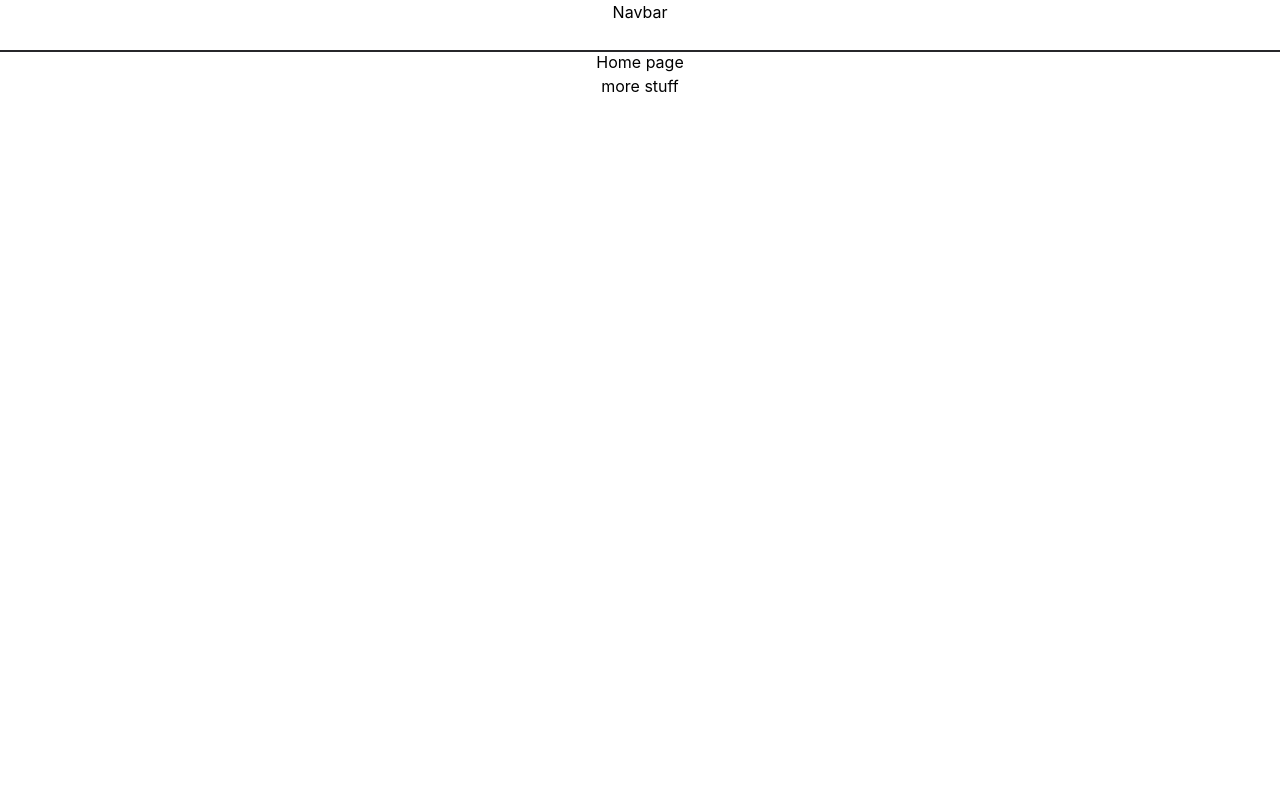
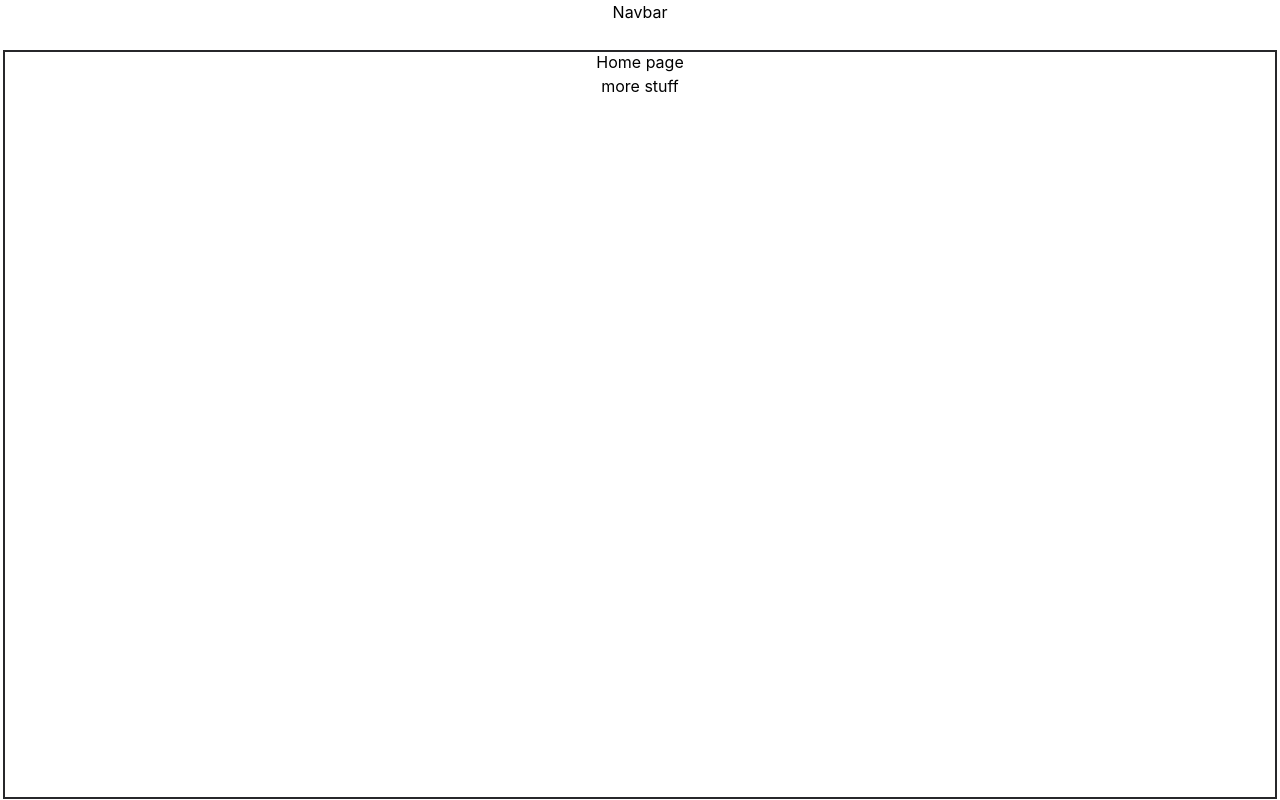
Before and after one commit to michaeljoepeterson/updated-portfolio, a React (Create React App) app: page / in a window 1280 px wide. Shown: the top 800 px of the page. Built offline with nearby package versions, Linux system fonts and the light colour scheme.

Commit message:
setup canvas size for resposive canvas

```diff
--- a/src/game/game-components/game-container.tsx
+++ b/src/game/game-components/game-container.tsx
@@ -3,26 +3,43 @@ import { GameEngine } from "../game-engine/game-engine";
 
 export const GameContainer = ({
     gameId,
-    width = 1900,
-    height = 875,
     topOffset = 10
 }: {
     gameId: string;
-    height?: number;
-    width?: number;
     topOffset?: number;
 }) => {
+    const widthOffset = 10;
+    const heightOffset = 55;
     const [game, setGame] = useState<GameEngine>();
+    const [width, setWidth] = useState<number>(window.innerWidth - widthOffset);
+    const [height, setHeight] = useState<number>(window.innerHeight - heightOffset);
 
     const createGame = () => {
         setGame(new GameEngine(gameId));
         //figure out 100% screen size canvas
     }
 
+    const updateCanvasSize = (event: any) => {
+        try{
+            const {innerWidth, innerHeight} = event.target;
+            console.log(event);
+            console.log(event.target.innerWidth, event.target.innerHeight);
+            setWidth(innerWidth - widthOffset);
+            setHeight(innerHeight - heightOffset);
+        }
+        catch(e){
+            console.warn(e);
+        }
+    }
+
     useEffect(() => {
         if(!game){
             createGame();
         }
+
+        window.addEventListener('resize', updateCanvasSize);
+
+        return () => window.removeEventListener('resize', updateCanvasSize);
     }, []);
 
     return (
--- a/src/game/game-engine/game-engine.ts
+++ b/src/game/game-engine/game-engine.ts
@@ -19,7 +19,6 @@ export class GameEngine{
         let test2 = 0;
 
         setInterval(() => {
-            console.log('rendering');
             this.canvasContext.clearRect(0, 0, this.canvasRef.width, this.canvasRef.height)
             this.render(test1, test2);
             test1 += 5;
@@ -33,6 +32,5 @@ export class GameEngine{
         this.canvasContext.fillStyle = "#FF0000";
         this.canvasContext.fill();
         this.canvasContext.closePath();
-        console.log('render');
     }
 };
```
